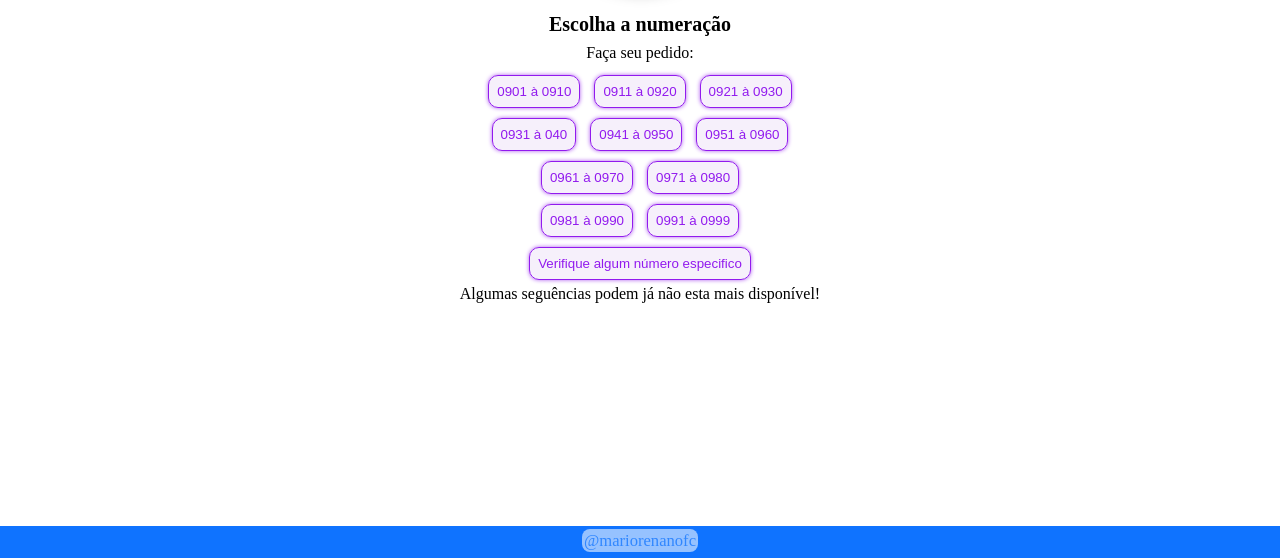
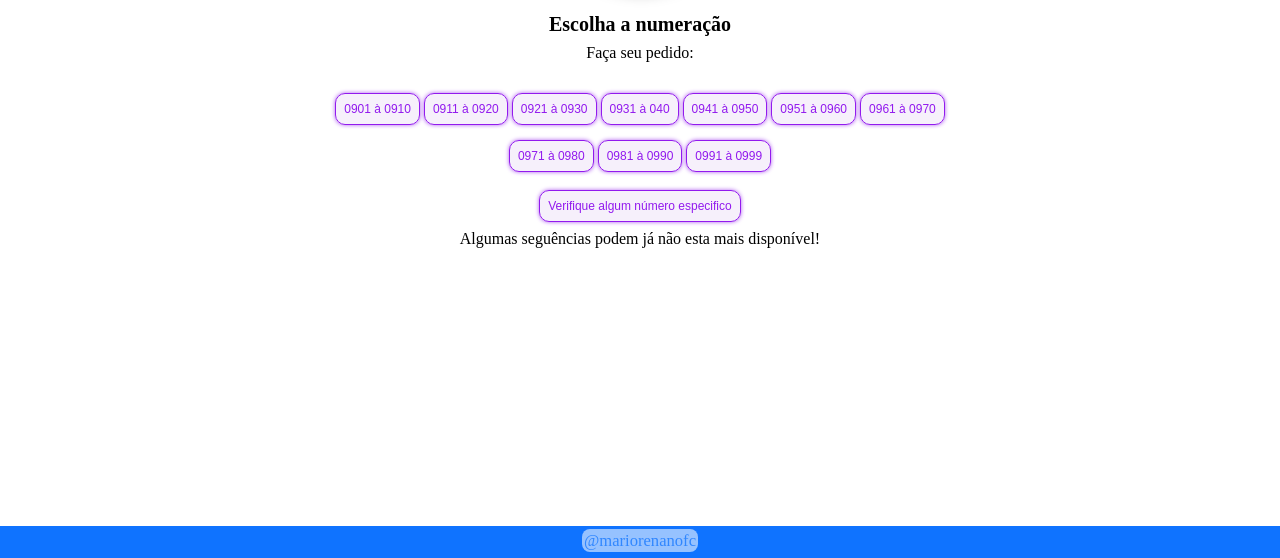
Before and after one commit to mariorenanofc/site-tickets, a plain HTML site: page index.html in a window 1280 px wide. Shown: the part 242-800 px from the top of the page. Drawn offline with nearby package versions, Linux system fonts and the light colour scheme.

Commit message:
dispolinilidades de  números

```diff
--- /dev/null
+++ b/assets/scripts/script.js
@@ -0,0 +1,8 @@
+
+$('#passar_mouse').mouseover(function(){
+    $('#mostrar').css('display', 'block');
+  });
+
+  $('#passar_mouse').mouseout(function(){
+    $('#mostrar').css('display', 'none');
+  });
--- a/assets/style/style.css
+++ b/assets/style/style.css
@@ -78,9 +78,21 @@ h3 {
     font-weight: 100;
 }
 
-.container-butoes{
+
+.container-botoes{
+    width: 80%;
+    height: 60%;
+    margin: auto;
+}
+
+.container-botoes ul li {
+    list-style-type: none;
+    display: inline-block;
     align-items: center;
-    justify-content: center;
+    margin: 15px 0 10px 0;
+    height: 15px;
+    padding-bottom: 10px;
+    margin-bottom: 5px;
 }
 
 .container-botoes button {
@@ -88,14 +100,28 @@ h3 {
     border: none;
     border-radius: 10px;
     padding: 8px;
-    margin: 5px;
+    margin: 8px 0;
     cursor: pointer;
     border: 1px solid #921aee;
     color: #921aee;
     box-shadow: -0.01px 0.1px 4px #B05DF0;
-    transition: all 0.3s ease;
+    transition: 0.5s linear;
+    font-size: 12px;
 }
 
+#mostrar {
+    display: none;
+}
+
+#passar_mouse:hover #mostrar {
+    display: block;
+}
+.container-botoes #mostrar {
+    font-weight: 600;
+    font-size: 12px;
+    color: #000;
+
+}
 .container-botoes button:hover {
 
     border-radius: 10px;
@@ -104,7 +130,10 @@ h3 {
     cursor: pointer;
     border: 2px solid #B05DF0;
     color: #000;
-  }
+
+}
+
+
 footer {
     background-color: #0f73ff;
     position: fixed;
--- a/index.html
+++ b/index.html
@@ -6,6 +6,7 @@
     <meta name="viewport" content="width=device-width, initial-scale=1.0">
     <link rel="shortcut icon" href="./assets/img/five-icon.svg" type="image/x-icon">
     <link rel="stylesheet" href="./assets/style/style.css">
+    <script src="/site-tickets/assets/scripts/script.js"></script>
     <title>🏷 Selecionar Bilhete</title>
 </head>
 <body>
@@ -18,21 +19,82 @@
         <h2>Escolha a numeração</h2>
         <h3>Faça seu pedido:</h3>
         <div class="container-botoes">
-            <a href="https://wa.link/lp4ty4" target="_blank"><button>0901 à 0910</button></a>
-            <a href="https://wa.link/g73ud0" target="_blank"><button>0911 à 0920</button></a>
-            <a href="https://wa.link/exicsc" target="_blank"><button>0921 à 0930</button></a>
+            <ul>
+                <li>
+                    <a href="https://wa.link/lp4ty4" target="_blank" >
+                        <button id="passar_mouse" >0901 à 0910
+                            <p id="mostrar"> 9Un Disponíveis</p>
+                        </button>
+                    </a>
+                </li>
+                <li>
+                    <a href="https://wa.link/g73ud0" target="_blank" >
+                        <button id="passar_mouse">0911 à 0920
+                            <p id="mostrar"> 9Un Disponíveis</p>
+                        </button></a>
+                </li>
+                <li>
+                    <a href="https://wa.link/exicsc" target="_blank" >
+                        <button id="passar_mouse">0921 à 0930
+                            <p id="mostrar"> 4Un Disponíveis</p>
+                        </button>
+                    </a>
+                </li>
+
+                <li>
+                    <a href="https://wa.link/dtihu1" target="_blank" class="list931">
+                        <button id="passar_mouse">0931 à 040
+                            <p id="mostrar"> Todos Disponíveis</p>
+                        </button>
+                    </a>
+                </li>
+                <li>
+                    <a href="https://wa.link/8vb81i" target="_blank">
+                        <button id="passar_mouse">0941 à 0950
+                            <p id="mostrar"> 9Un Disponíveis</p>
+                        </button>
+                    </a>
+                </li>
+                <li>
+                    <a href="https://wa.link/u4179i" target="_blank">
+                        <button  id="passar_mouse">0951 à 0960
+                            <p id="mostrar"> 6Un Disponíveis</p>
+                        </button>
+                    </a>
+                </li>
+                <li>
+                    <a href="https://wa.link/83ikrx" target="_blank">
+                        <button id="passar_mouse">0961 à 0970
+                            <p id="mostrar"> 9Un Disponíveis</p>
+                        </button>
+                    </a>
+                </li>
+                <li>
+                    <a href="https://wa.link/9wrgbq" target="_blank">
+                        <button id="passar_mouse">0971 à 0980
+                            <p id="mostrar"> Todos Disponíveis</p>
+                        </button>
+                    </a>
+                </li>
+                <li>
+                    <a href="https://wa.link/83h1m9" target="_blank">
+                        <button  id="passar_mouse">0981 à 0990
+                            <p id="mostrar"> 6Un Disponíveis</p>
+                        </button>
+                    </a>
+                </li>
+                <li>
+                    <a href="https://wa.link/gfxxue" target="_blank">
+                        <button id="passar_mouse">0991 à 0999
+                            <p id="mostrar"> 8Un Disponíveis</p>
+                        </button>
+                    </a>
+                </li>
+            </ul>
             <br>
-            <a href="https://wa.link/dtihu1" target="_blank"><button>0931 à 040</button></a>
-            <a href="https://wa.link/8vb81i" target="_blank"><button>0941 à 0950</button></a>
-            <a href="https://wa.link/u4179i" target="_blank"><button>0951 à 0960</button></a>
-            <br>
-            <a href="https://wa.link/83ikrx" target="_blank"><button>0961 à 0970</button></a>
-            <a href="https://wa.link/9wrgbq" target="_blank"><button>0971 à 0980</button></a>
-            <br>
-            <a href="https://wa.link/83h1m9" target="_blank"><button>0981 à 0990</button></a>
-            <a href="https://wa.link/gfxxue" target="_blank"><button>0991 à 0999</button></a>
-            <br>
-            <a href="https://wa.link/86p1vk" target="_blank"><button>Verifique  algum número especifico</button></a>
+            <a href="https://wa.link/86p1vk" target="_blank">
+                <button>Verifique  algum número especifico</button>
+            </a>
         </div>
 
         <div>
@@ -43,5 +105,7 @@
     <footer>
         <a class="container-rodape" href="https://www.instagram.com/mariorenanofc/" target="_blank" rel="external" >@mariorenanofc</a>
     </footer>
+
+    <script src="https://ajax.googleapis.com/ajax/libs/jquery/2.1.1/jquery.min.js"></script>
 </body>
 </html>
```
